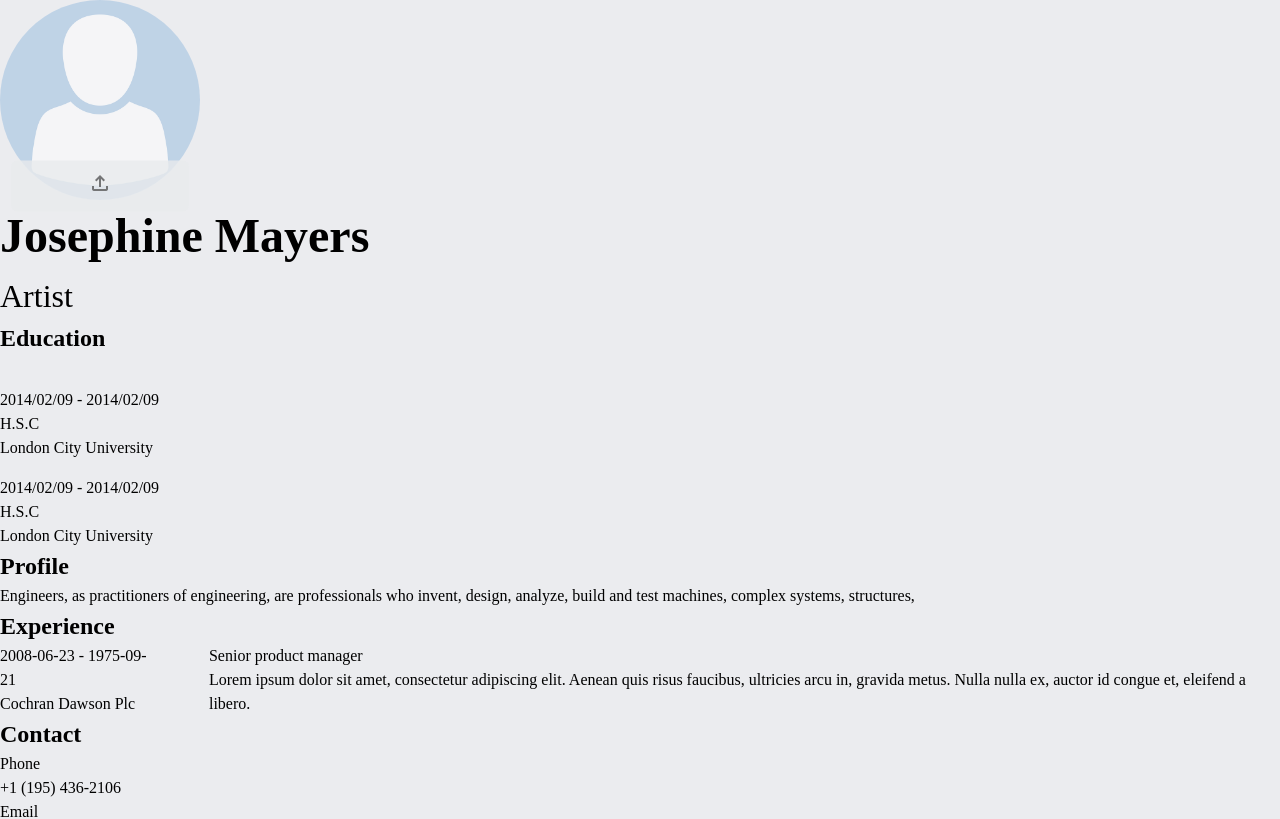
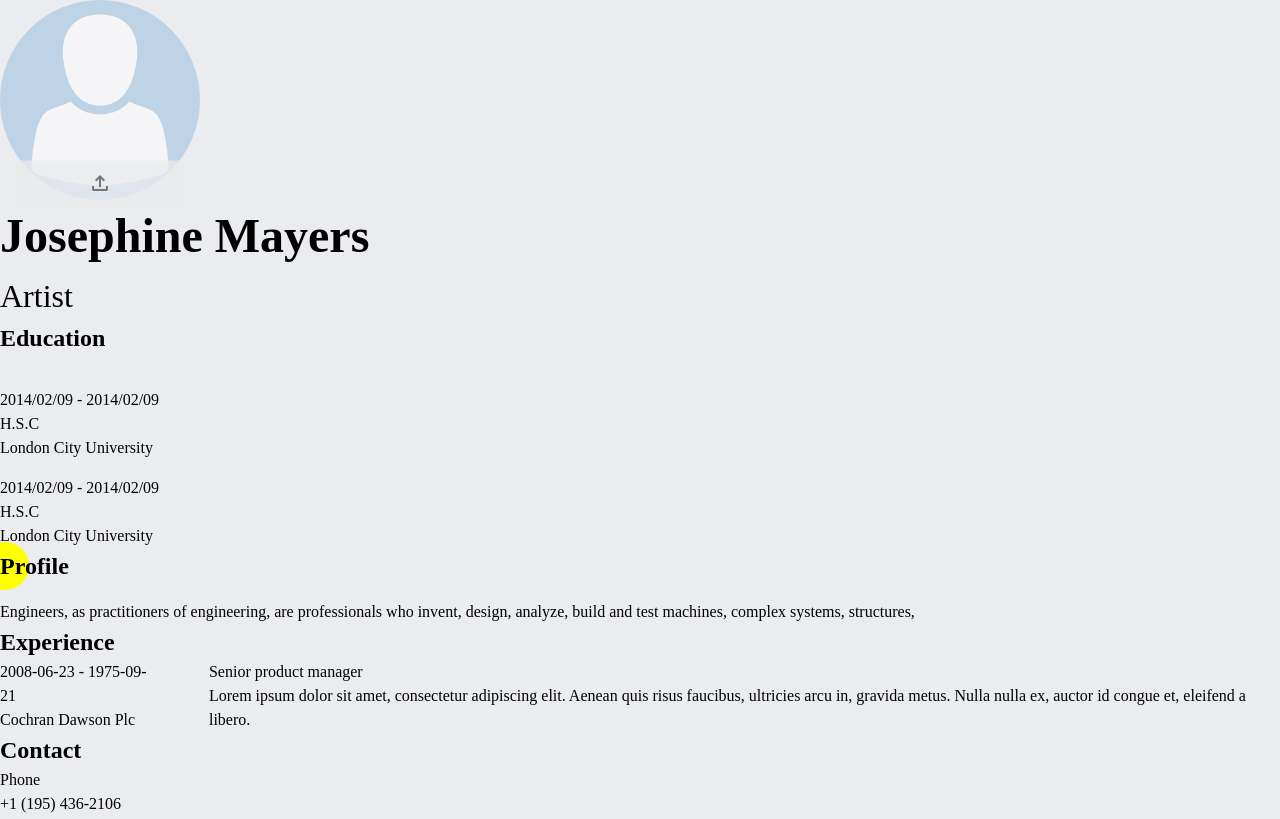
Before and after one commit to ZTanvir/cv-maker, a React (Vite) app: page / in a window 1280 px wide. Shown: the top 819 px of the page. Built offline with nearby package versions, Linux system fonts and the light colour scheme.

Commit message:
Add margin bottom and bg circle with yellow color to Profile

```diff
--- a/src/Components/CvPreview/DisplayProfileDescription.jsx
+++ b/src/Components/CvPreview/DisplayProfileDescription.jsx
@@ -1,11 +1,12 @@
-import styles from "../../styles/CvPreview/displayProfileDetails.module.css";
+import styles from "../../styles/CvPreview/displayProfileDescription.module.css";
 
 const DisplayProfileDescription = ({ cvData }) => {
     const jobSummary = cvData.personal_details.jobSummary;
 
     return (
-        <section>
+        <section className={styles.profileInfo}>
             <h2>Profile</h2>
+            <span className={styles.profileBgCircle}></span>
             <p>{jobSummary}</p>
         </section>
     );
--- /dev/null
+++ b/src/styles/CvPreview/displayProfileDescription.module.css
@@ -0,0 +1,19 @@
+.profileInfo {
+    position: relative;
+}
+.profileInfo > h2 {
+    margin-bottom: 1rem;
+    position: relative;
+    z-index: 2;
+}
+.profileBgCircle {
+    display: inline-block;
+    position: absolute;
+    background-color: yellow;
+    z-index: 0;
+    width: 3rem;
+    height: 3rem;
+    top: -6px;
+    left: -19px;
+    border-radius: 50%;
+}
```
Also changed, not shown: src/styles/CvPreview/displayProfileDetails.module.css (deleted).
